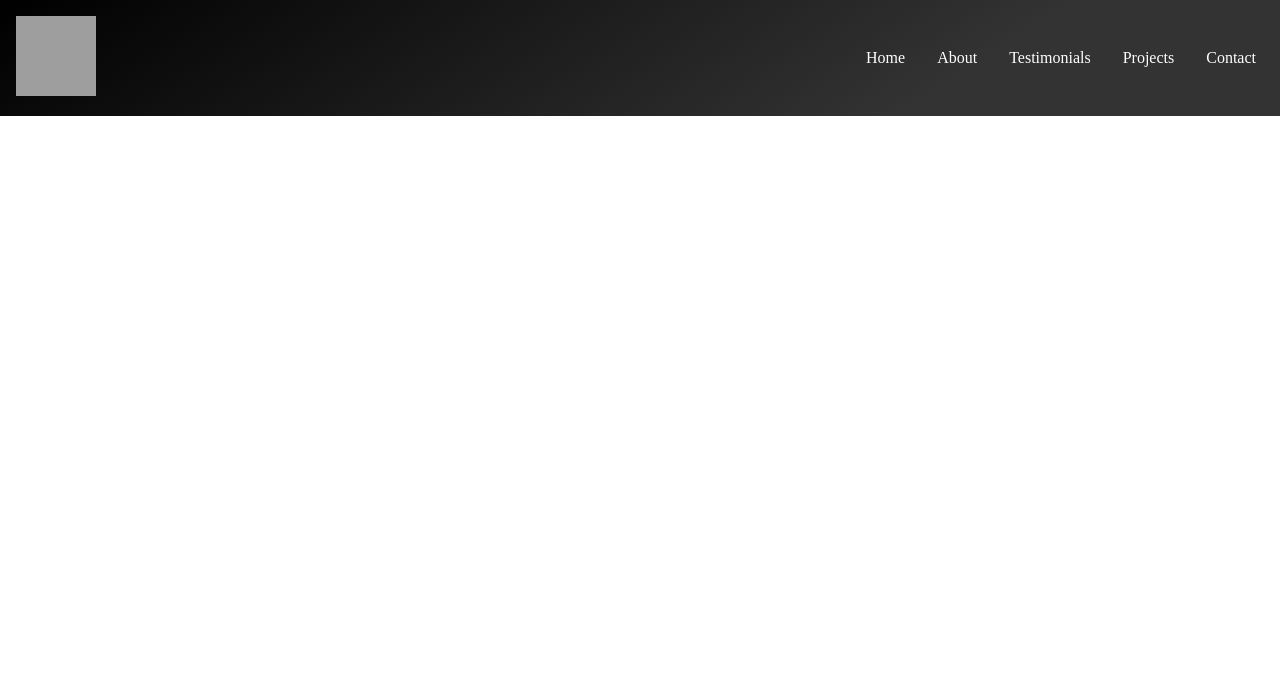
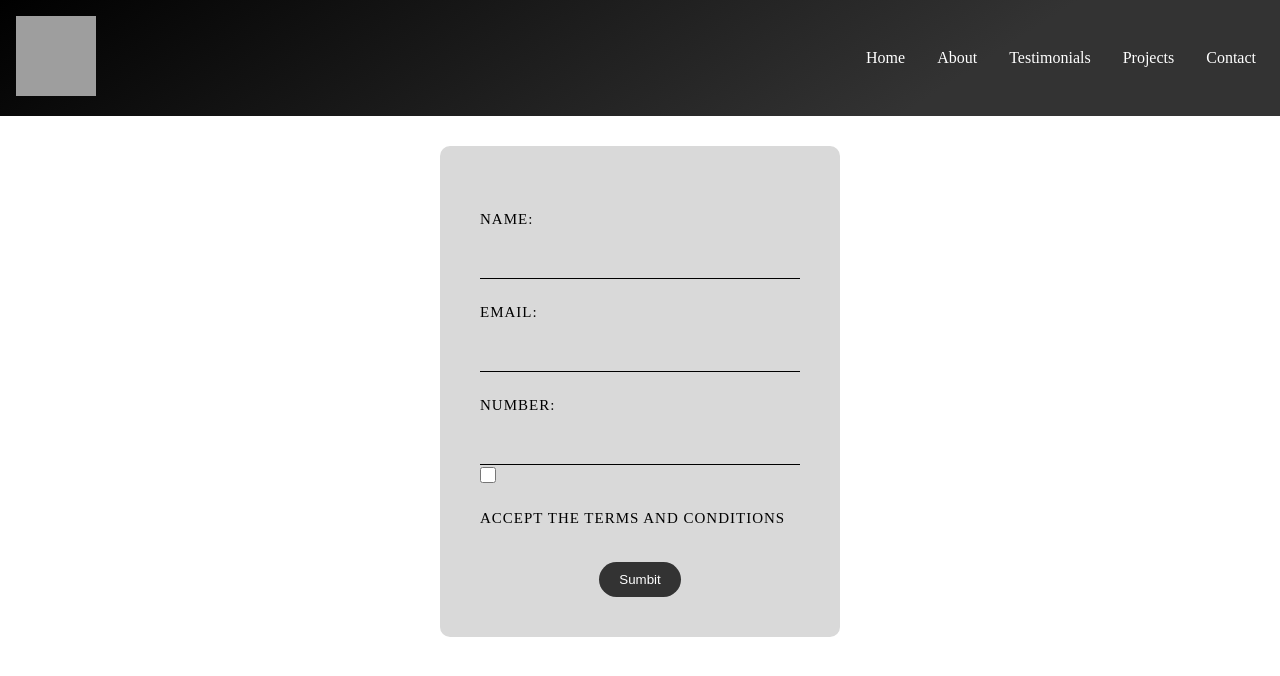
Before and after one commit to Abenathi201/VueJS-EOMP, a Vue app: page /contact in a window 1280 px wide. Shown: the top 676 px of the page. Built offline with nearby package versions, Linux system fonts and the light colour scheme; grey boxes are pictures that could not be loaded.

Commit message:
Contact form done for now

```diff
--- /dev/null
+++ b/src/components/Form.vue
@@ -0,0 +1,128 @@
+<template>
+    <form @submit.prevent="submitForm">
+
+        <label>Name:</label>
+        <input type="text" required v-model="name">
+
+        <label>Email:</label>
+        <input type="email" required v-model="email">
+
+        <label>Number:</label>
+        <input type="number" required v-model="password">
+
+        <div class="terms">
+            <input type="checkbox" v-model="terms" required>
+            <label>Accept the terms and conditions</label>
+        </div>
+        <div class="btn">
+            <button>Sumbit</button>
+        </div>
+    </form>
+</template>
+
+<script>
+export default{
+    data() {
+        return {
+            name: '',
+            email: '',
+            password: '',
+            role: 'front-end',
+            terms: false,
+            error: '',
+        }
+    },
+
+    methods: {
+        addSkill(e) {
+            if(e.key === ',' && this.initSkill) {
+                if(!this.skills.includes(this.initSkill)) {
+                    this.skills.push(this.initSkill)
+                }
+                this.initSkill = ''
+            }
+        },
+
+        submitForm() {
+            this.error = this.password.length > 8 ? '' : 'Password must at least 8 characters long'
+
+            // alert("Form Submitted")
+            // location.reload();
+        }
+    },
+}
+</script>
+
+<style scoped>
+    form{
+        max-width: 400px;
+        margin: 30px auto;
+        background: #d9d9d9;
+        padding: 40px;
+        border-radius: 10px;
+        text-align: left;
+    }
+
+    label{
+        color: #000;
+        display: inline-block;
+        margin: 25px 0 15px;
+        font-size: 15px;
+        text-transform: uppercase;
+        letter-spacing: 1px;
+        font-weight: 500;
+    }
+
+    input, select{
+        /* display: block; */
+        padding: 10px 6px;
+        width: 100%;
+        /* box-sizing: border-box; */
+        border: none;
+        border-bottom: 1px solid #000;
+        /* color: #555; */
+        background: #d9d9d9;
+    }
+
+    input[type="checkbox"]{
+        display: inline-block;
+        width: 16px;
+        height: 16px;
+        margin: 0 10px 0 0;
+        position: relative;
+        top: 2px;
+    }
+
+    .skills{
+        display: inline-block;
+        margin: 20px 10px 0 0;
+        padding: 6px 12px;
+        background: #333;
+        border-radius: 20px;
+        font-size: 15px;
+        font-weight: 700;
+        color: #000;
+        cursor: pointer;
+    }
+
+    button{
+        background: #333;
+        border: none;
+        padding: 10px 20px;
+        margin-top: 20px;
+        color: white;
+        border-radius: 20px;
+        cursor: pointer;
+    }
+
+    .btn{
+        text-align: center;
+    }
+
+    .error{
+        color: red;
+        margin-top: 10px;
+        font-size: 13px;
+
+    }
+</style>
--- a/src/router/index.js
+++ b/src/router/index.js
@@ -14,6 +14,11 @@ const routes = [
     // this generates a separate chunk (about.[hash].js) for this route
     // which is lazy-loaded when the route is visited.
     component: () => import(/* webpackChunkName: "about" */ '../views/AboutView.vue')
+  },
+  {
+    path: '/contact',
+    name: 'contact-page',
+    component: () => import('../views/ContavtView.vue')
   }
 ]
 
--- /dev/null
+++ b/src/views/ContavtView.vue
@@ -0,0 +1,11 @@
+<template>
+    <Form />
+</template>
+
+<script>
+import Form from '@/components/Form.vue';
+
+export default{
+    components: { Form }
+}
+</script>
```
